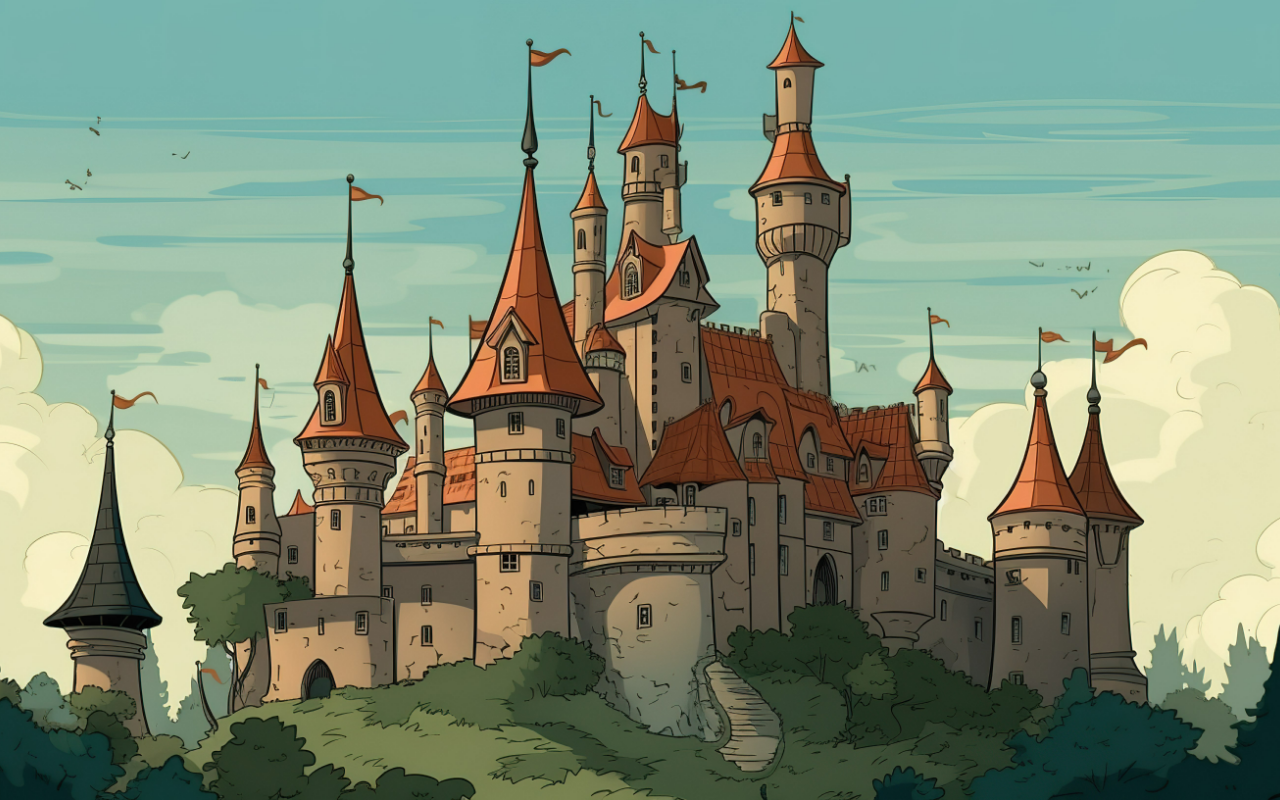
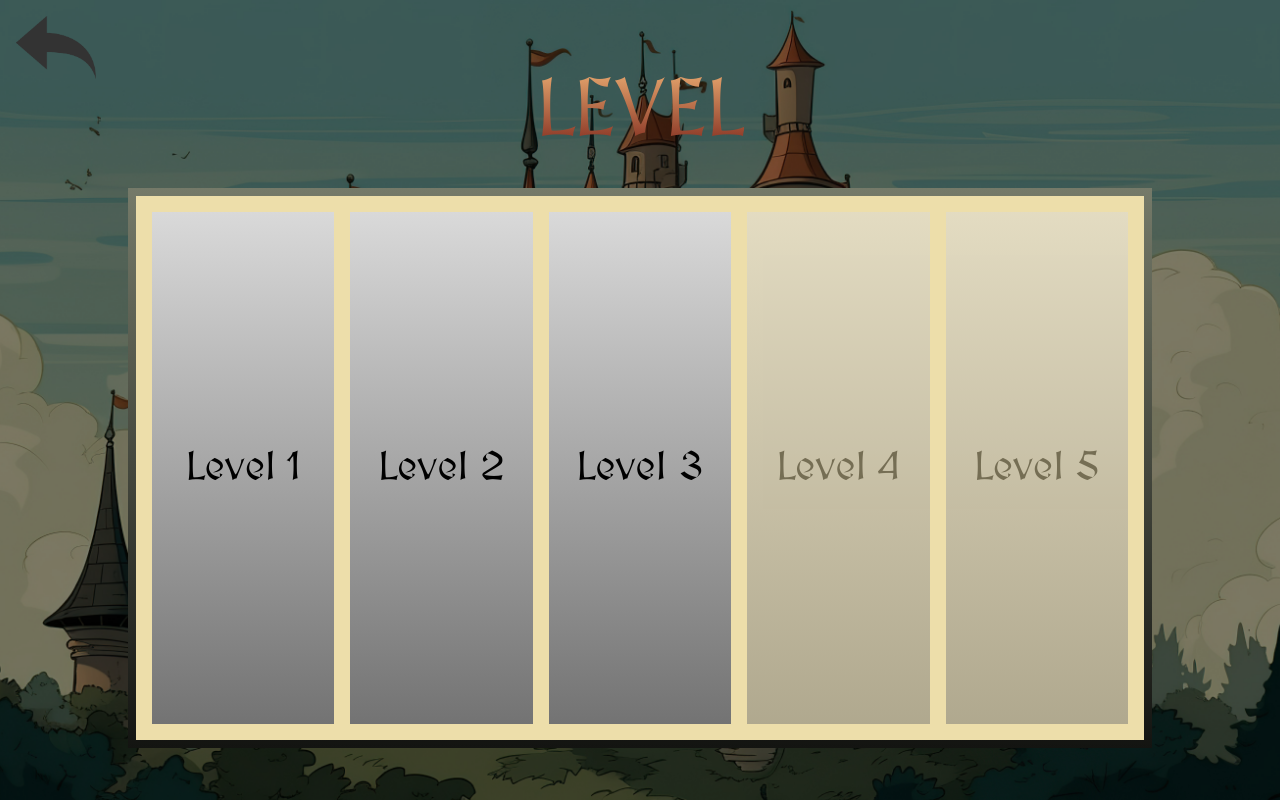
Before and after one commit to SleepyLe0/PROJECT2-SEC-1-VueView, a Vue app: page /level in a window 1280 px wide. Built offline with nearby package versions, Linux system fonts and the light colour scheme.

Commit message:
level selected

```diff
--- /dev/null
+++ b/src/components/level/LevelButton.vue
@@ -0,0 +1,19 @@
+<script setup>
+const props = defineProps({
+    level: {
+        type: Object,
+        required: true
+    }
+})
+</script>
+
+<template>
+    <button class="w-full h-full flex justify-center items-center bg-gradient-to-t from-[#737373] to-[#D9D9D9]"
+        :class="props.level.unlock ? '' : 'opacity-50 pointer-events-none'">
+        <h1 class="text-[5vh] text-black">Level {{ props.level.id }}</h1>
+    </button>
+</template>
+
+<style scoped>
+
+</style>
--- /dev/null
+++ b/src/components/level/LevelSelected.vue
@@ -0,0 +1,34 @@
+<script setup>
+import LevelButton from './LevelButton.vue'
+
+const props = defineProps({
+    levels: {
+        type: Array,
+        required: true
+    }
+})
+</script>
+
+<template>
+    <div class="w-screen h-screen flex justify-center items-center">
+        <div class="absolute top-[2vh] left-[2vh]">
+            <router-link to="/">
+                <img src="/Common/BackButton.png" alt="back" class="w-[15vw] md:w-[10vh]">
+            </router-link>
+        </div>
+        <div class="flex flex-col justify-center items-center gap-[2vh]">
+            <h1 class="text-[10vh] bg-gradient-to-t from-[#630707] to-[#FFC582] bg-clip-text text-transparent">
+                LEVEL
+            </h1>
+            <div class="w-[80vw] h-[70vh] p-[1vh] bg-gradient-to-b from-[#757A69] to-[#131411] transition-all duration-300 ease-in-out">
+                <div class="w-full h-full bg-[#EDDEAA] grid grid-cols-1 xl:grid-cols-5 gap-[2vh] p-[2vh]">
+                    <LevelButton v-for="level in props.levels" :level="level"/>
+                </div>
+            </div>
+        </div>
+    </div>
+</template>
+
+<style scoped>
+
+</style>
--- a/src/components/level/Test.vue
+++ /dev/null
@@ -1,13 +0,0 @@
-<script setup>
-
-</script>
-
-<template>
-    <div>
-
-    </div>
-</template>
-
-<style scoped>
-
-</style>
--- a/src/components/pages/Level.vue
+++ b/src/components/pages/Level.vue
@@ -1,10 +1,21 @@
 <script setup>
+import LevelSelected from '../level/LevelSelected.vue'
+import { userAccounts } from '../../../data/db.json'
+import { ref } from 'vue'
 
+// const props = defineProps({
+//     currentUser: {
+//         type: Object,
+//         required: true
+//     }
+// })
+
+const user = ref(userAccounts[1])
 </script>
 
 <template>
-    <div>
-
+    <div class="w-screen h-screen bg-black bg-opacity-50">
+        <LevelSelected :levels="user.levels"/>
     </div>
 </template>
 
```
